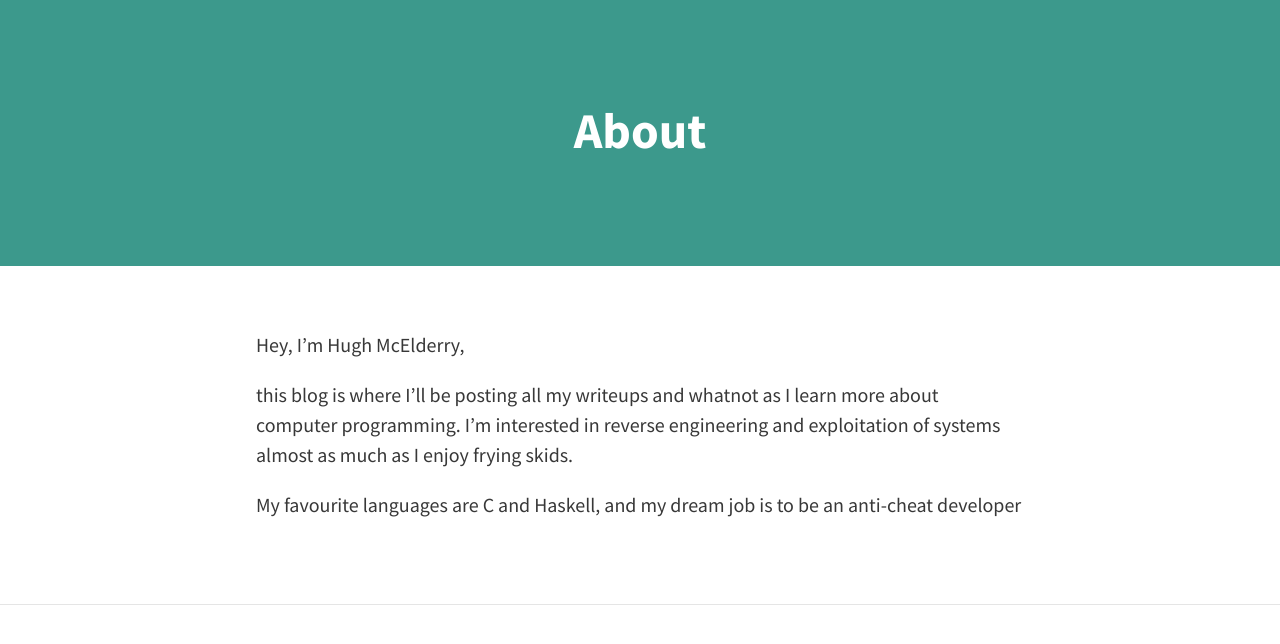
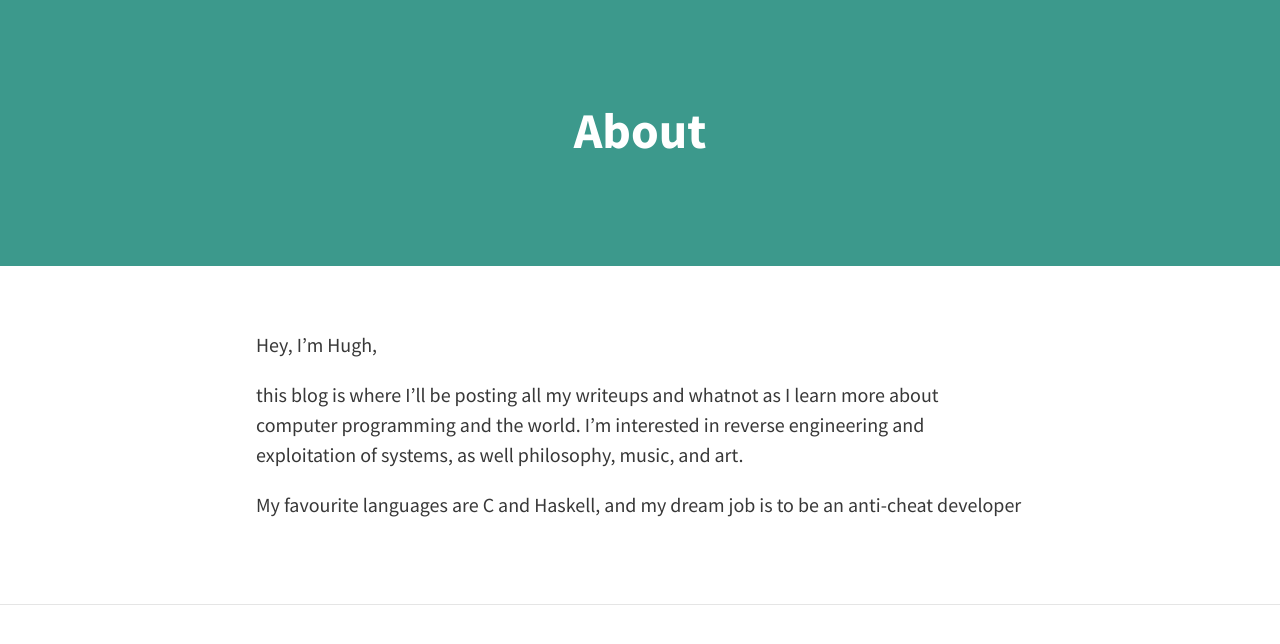
Before and after one commit to CompletelyGeneric/completelygeneric.github.io, a Jekyll site: the page built from about.md, in a window 1280 px wide, cut to the strip 104-748 px from the top of the page. Built offline with Jekyll 4.4.1, drawn with Linux system fonts in a browser that asks for light colours; nearby versions of some CDN libraries.

```diff
--- a/_config.yml
+++ b/_config.yml
@@ -5,7 +5,7 @@
 # THEME-SPECIFIC CONFIGURATION
 theme:
   #Meta
-  title:
+  title: "Hugh McElderry"
   avatar: avatar.png
   gravatar: # email md5 hash
   description: "Hugh McElderrys blog" # used by search engines
--- a/about.md
+++ b/about.md
@@ -5,8 +5,8 @@
 feature-img: "img/blue_feature_img.png"
 ---
 
-Hey, I'm Hugh McElderry,
+Hey, I'm Hugh,
 
-this blog is where I'll be posting all my writeups and whatnot as I learn more about computer programming. I'm interested in reverse engineering and exploitation of systems almost as much as I enjoy frying skids.
+this blog is where I'll be posting all my writeups and whatnot as I learn more about computer programming and the world. I'm interested in reverse engineering and exploitation of systems, as well philosophy, music, and art.
 
 My favourite languages are C and Haskell, and my dream job is to be an anti-cheat developer
```
Also changed, not shown: _drafts/2015-02-08-Ethics-in-eSports.md (added, +12 -0 lines), _posts/2015-02-08-First-Post.md (+1 -4 lines), _posts/2015-02-09-Regarding-Matchfixing-and-Online-Gambling.md (added, +23 -0 lines), img/confident_syrup_feature_image.png (added), 3 other files.
